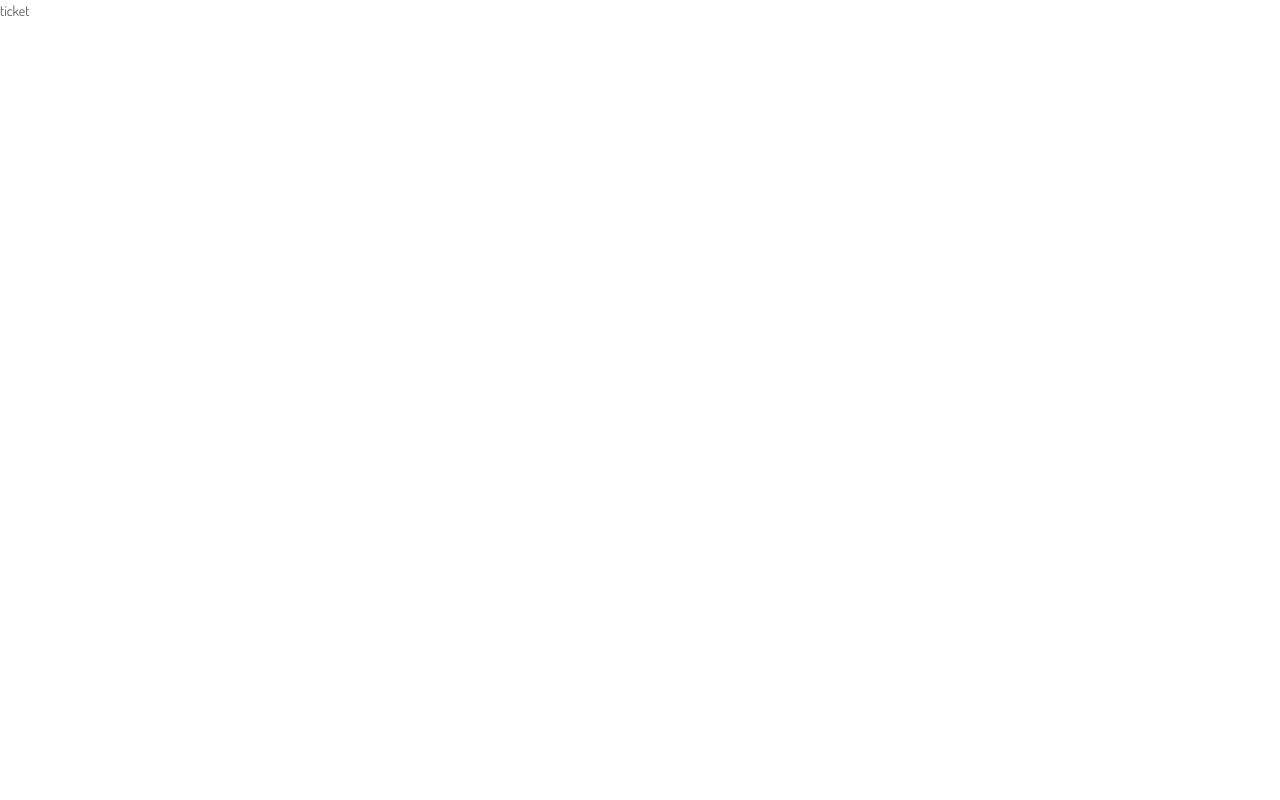
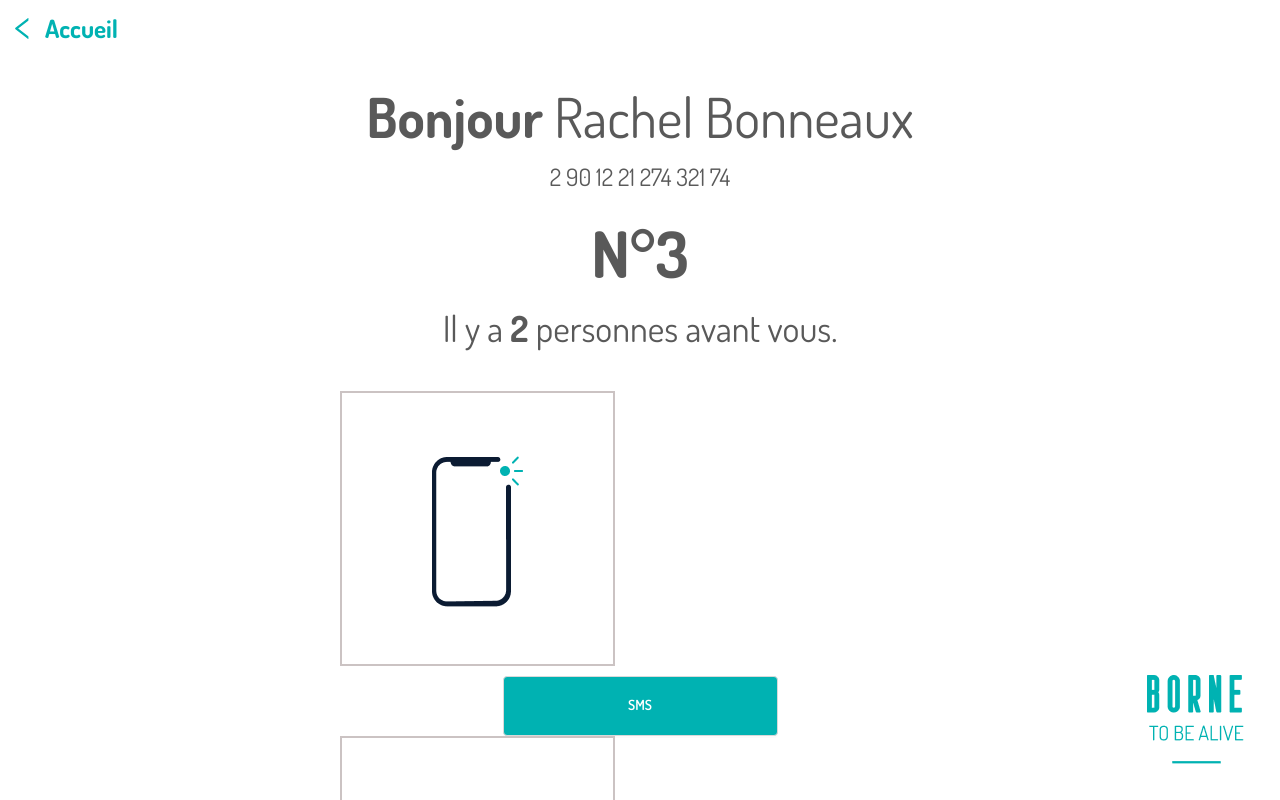
Before and after one commit to codingfactory-by-itescia/borne-to-be-alive, a React (Create React App) app in the folder webapp/: page /Ticket in a window 1280 px wide. Shown: the top 800 px of the page. Built offline with nearby package versions, Linux system fonts and the light colour scheme.

Commit message:
feat: add ticket view and remove scrolling

```diff
--- a/webapp/package.json
+++ b/webapp/package.json
@@ -3,6 +3,7 @@
     "version": "0.1.0",
     "private": true,
     "dependencies": {
+        "@ant-design/icons": "^4.2.2",
         "@testing-library/jest-dom": "^4.2.4",
         "@testing-library/react": "^9.3.2",
         "@testing-library/user-event": "^7.1.2",
--- a/webapp/src/views/Accueil/index.js
+++ b/webapp/src/views/Accueil/index.js
@@ -26,20 +26,22 @@ export default class Accueil extends Component {
 						<Row gutter={[16, 24]} className='gutter-row'>
 							<Col className='card'>
 								<div className='icon-container'>
-								<img src={icon_ticket} alt="ticket icon" className="icon" />
+									<img src={icon_ticket} alt="ticket icon" className="icon" />
 								</div>
 								<Button className="button">RETIRER UN TICKET</Button>
 							</Col>
 							<Col className='card'>
 								<div className='icon-container'>
-								<img src={icon_calendar} alt="calendar icon" className="icon" />
+									<img src={icon_calendar} alt="calendar icon" className="icon" />
 								</div>
-								<Button className="button">RENDEZ-VOUS</Button>
+								<a href='/Ticket'>
+									<Button className="button">RENDEZ-VOUS</Button>
+								</a>
 							</Col>
 						</Row>
 					</div>
 				</div>
-				<img src={logo_blue} alt="borne to be alive logo" className='footer-logo'/>
+				<img src={logo_blue} alt="borne to be alive logo" className='footer-logo' />
 			</div >
 		)
 	}
--- a/webapp/src/views/Accueil/style.scss
+++ b/webapp/src/views/Accueil/style.scss
@@ -3,6 +3,8 @@
 .App, .app-container {
     height: 100vh;
     width: 100vw;
+    position: absolute;
+    top: 0;
 }
 
 .button {
--- a/webapp/src/views/Ticket/index.js
+++ b/webapp/src/views/Ticket/index.js
@@ -1,13 +1,52 @@
 import './style.scss';
 
-import React, { Component } from 'react'
+import icon_calendar from '../../assets/img/icon_calendar.png';
+import icon_mobile from '../../assets/img/icon_mobile.png';
+import logo_blue from '../../assets/img/Logo_blue.png';
+
+import React, { Component } from 'react';
+import { Button, Row, Col } from 'antd';
+import { LeftOutlined } from '@ant-design/icons';
 
 export default class Ticket extends Component {
 	render() {
 		return (
-			<div>
-				ticket
-			</div>
+			<div className='app-container'>
+				<a href='/Accueil' className='back-button'>
+					<LeftOutlined />
+					<p>Accueil</p>
+				</a>
+				<div className='text-container'>
+					<p className='greetings'><b>Bonjour</b> Rachel Bonneaux</p>
+
+					<p className='number'>2 90 12 21 274 321 74 </p>
+					<p className='info-number'>
+						<b>N°3</b>
+					</p>
+					<p className='info'>
+						Il y a <b>2</b> personnes avant vous.
+					</p>
+				</div>
+				<div>
+					<div className='container'>
+						<Row gutter={[16, 24]} className='gutter-row'>
+							<Col className='card'>
+								<div className='icon-container'>
+									<img src={icon_mobile} alt="mobile icon" className="icon" />
+								</div>
+								<Button className="button">SMS</Button>
+							</Col>
+							<Col className='card'>
+								<div className='icon-container'>
+									<img src={icon_calendar} alt="calendar icon" className="icon" />
+								</div>
+								<Button className="button">RENDEZ-VOUS</Button>
+							</Col>
+						</Row>
+					</div>
+				</div>
+				<img src={logo_blue} alt="borne to be alive logo" className='footer-logo' />
+			</div >
 		)
 	}
 }
--- a/webapp/src/views/Ticket/style.scss
+++ b/webapp/src/views/Ticket/style.scss
@@ -1 +1,87 @@
-@import '../../assets/style/vars';
+@import "../../assets/style/vars";
+
+.App, .app-container {
+    height: 100vh;
+    width: 100vw;
+    position: absolute;
+    top: 0;
+}
+
+.back-button {
+    position: fixed;
+    top: 10px;
+    left: 10px;
+    color: $color_primary;
+    font-weight: bold;
+    font-size: 25px;
+    display: flex;
+    align-items: center;
+}
+
+.back-button p {
+    margin-bottom: 0px;
+    margin-left: 10px;
+}
+
+.button {
+    width: 275px;
+    height: 60px;
+    color: #fff;
+    background-color: $color_primary;
+    position: relative;
+    display: block;
+    margin: 0 auto;
+    text-align: center;
+    font-weight: 600;
+}
+
+.text-container {
+    text-align: center;
+    margin-top: 76px;
+}
+
+.text-container p {
+    width: 600px;
+    margin: 0 auto;
+}
+
+.greetings {
+    font-size: 55px;
+}
+
+.number {
+    font-size: 24px;
+}
+
+p.info-number {
+    font-size: 64px;
+    margin-top: 10px;
+}
+
+p.info {
+    font-size: 36px;
+    margin-bottom: 36px;
+}
+
+.container {
+    width: 600px;
+    margin: 0 auto;
+}
+
+.card {
+    text-align: center;
+}
+
+.icon-container {
+    margin-bottom: 10px;
+    width: 275px;
+    height: 275px;
+    border: solid 2px #CBC3C3;
+    padding: 63px;
+}
+
+.footer-logo {
+    position: fixed;
+    right: 36px;
+    bottom: 36px;
+}
```
